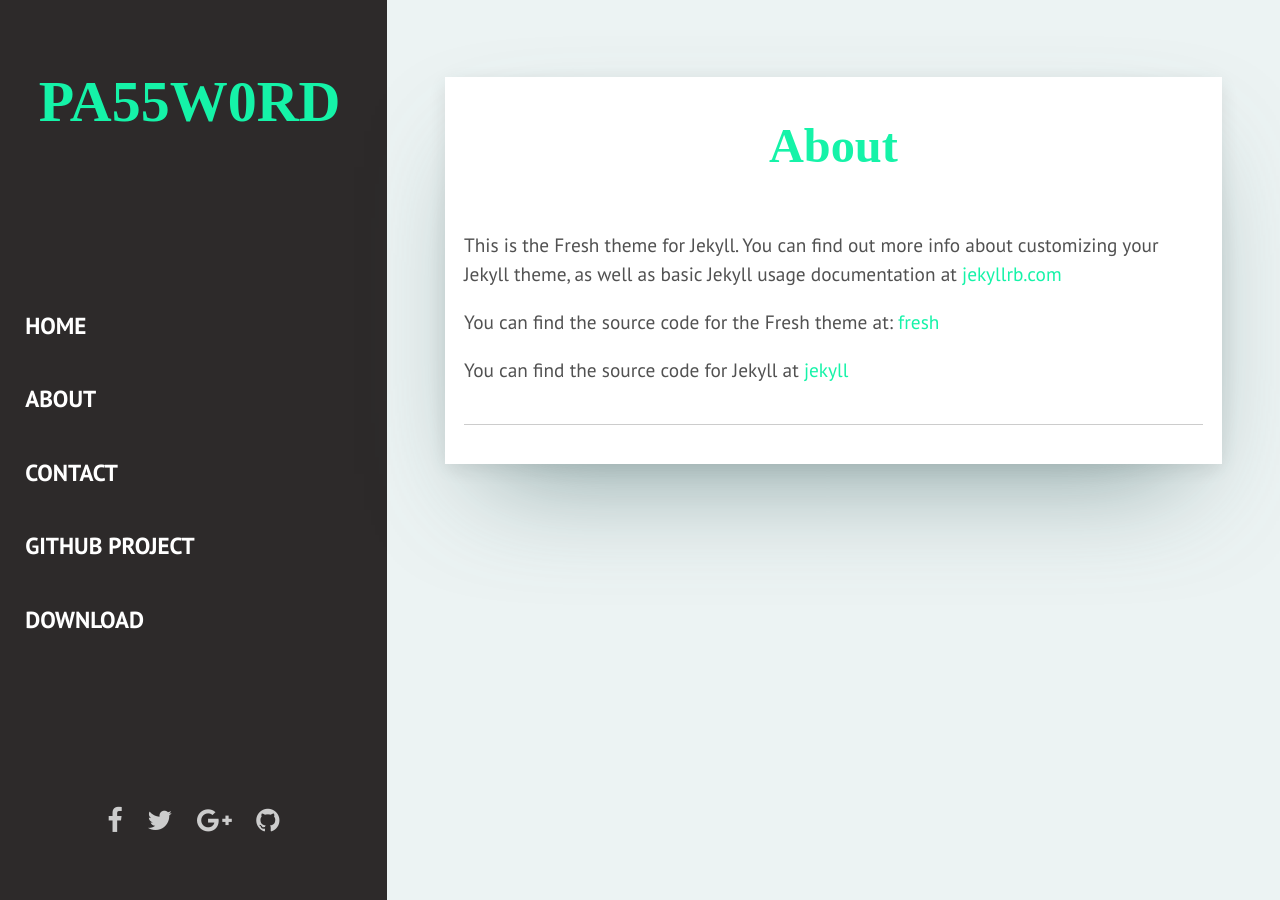
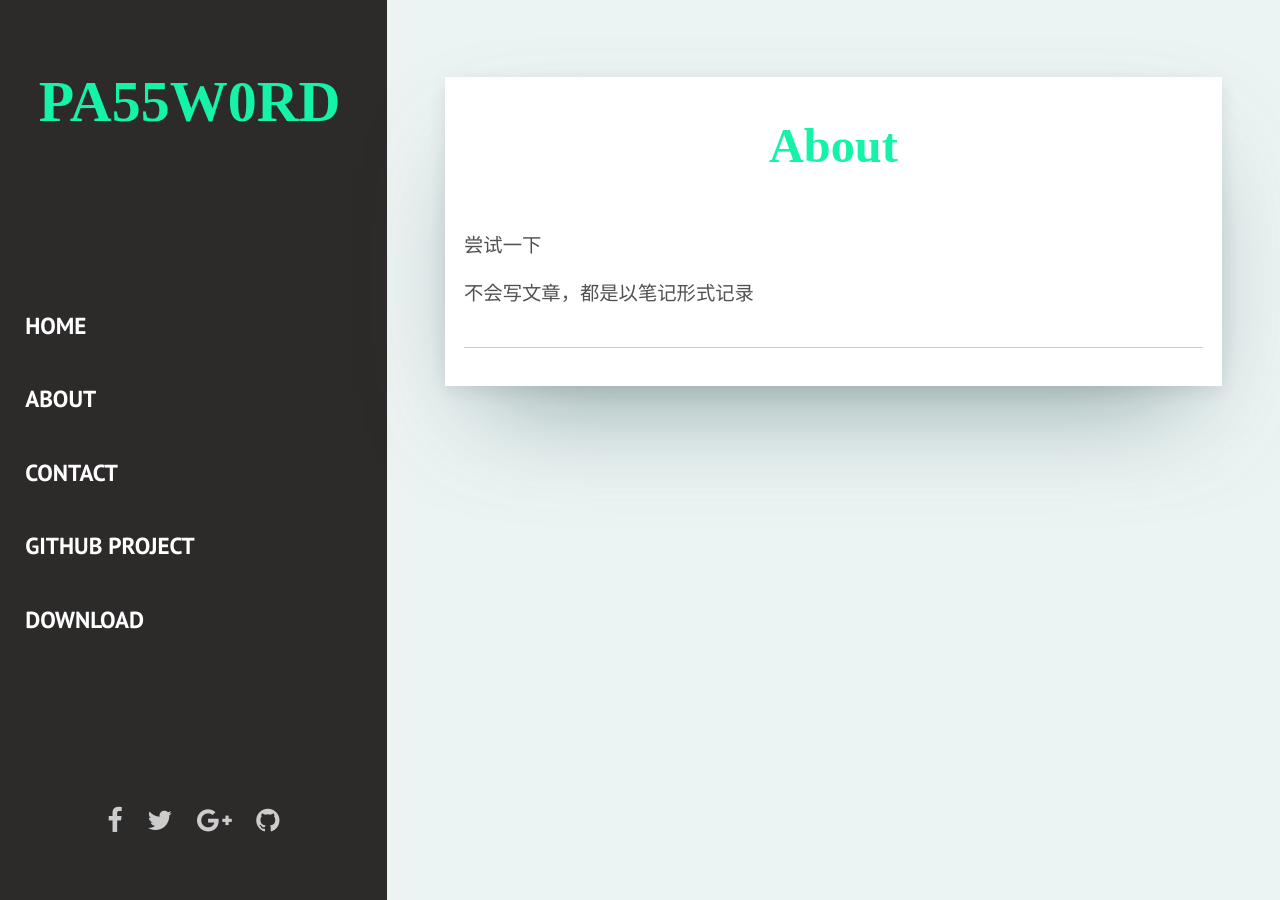
Before and after one commit to Pa55w0rd/pa55w0rd.github.io.old, a Jekyll site: the page built from _pages/about.html, in a window 1280 px wide. Built offline with Jekyll 4.4.1, drawn with Linux system fonts in a browser that asks for light colours; some web fonts are replaced.

Commit message:
添加about

```diff
--- a/_pages/about.html
+++ b/_pages/about.html
@@ -4,8 +4,6 @@ title: About
 permalink: /about/
 ---
 
-This is the Fresh theme for Jekyll. You can find out more info about customizing your Jekyll theme, as well as basic Jekyll usage documentation at <a href="https://jekyllrb.com/">jekyllrb.com</a>
+尝试一下
 
-You can find the source code for the Fresh theme at: <a href="https://github.com/artemsheludko/fresh">fresh</a>
-
-You can find the source code for Jekyll at <a href="https://github.com/jekyll/jekyll">jekyll</a>
+不会写文章，都是以笔记形式记录
```
